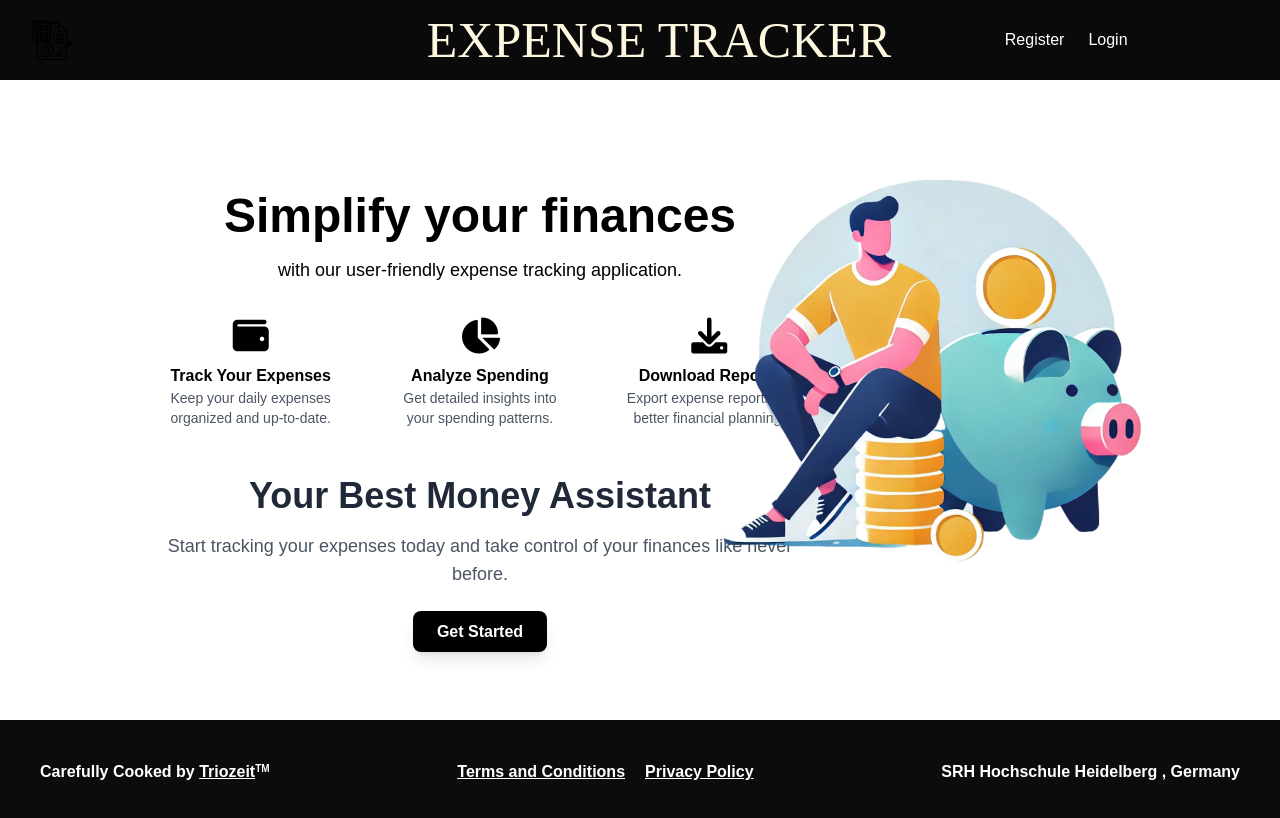
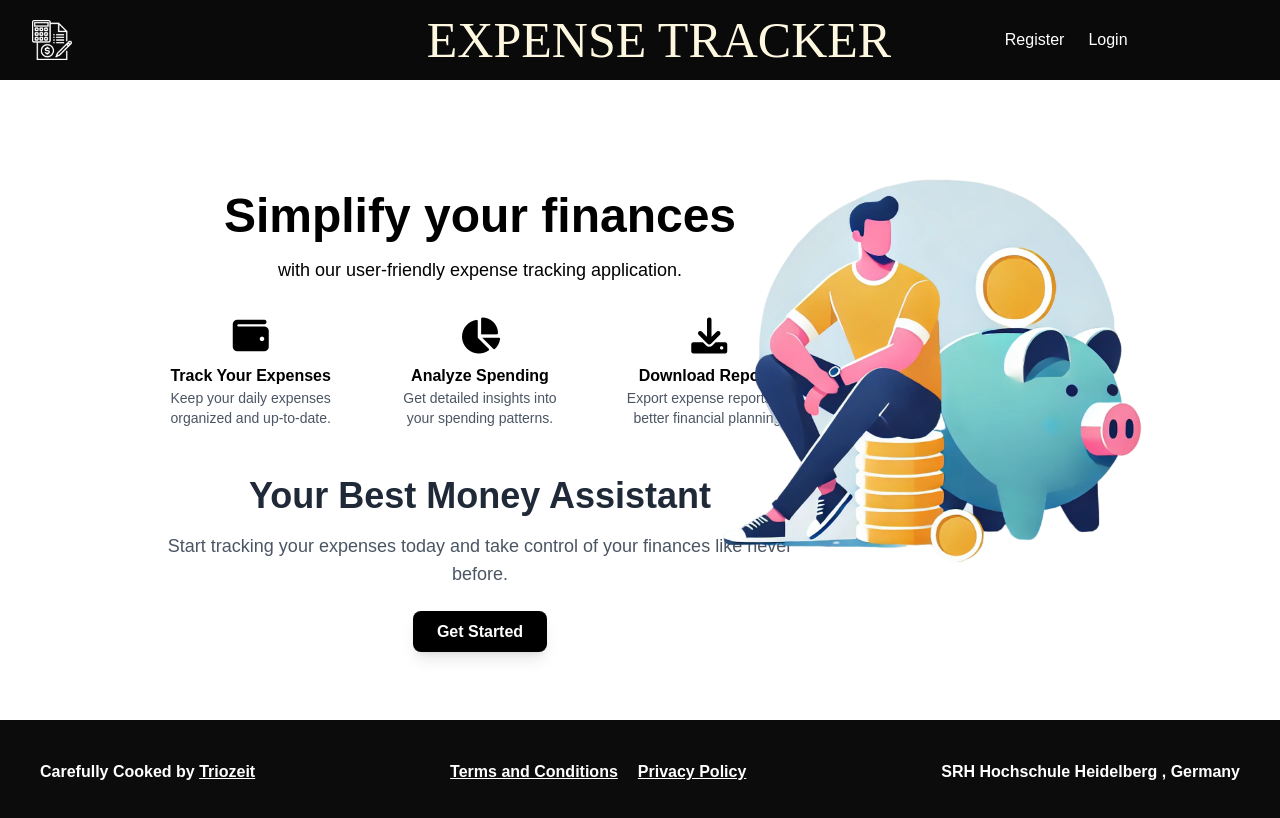
Before and after one commit to Study-Program-Applied-Computer-Science/udi-triozeit, a Vue app: page / in a window 1280 px wide. Shown: the top 818 px of the page. Built offline with nearby package versions, Linux system fonts and the light colour scheme; data requests are answered from the project's data file; what vue-loading-overlay would draw is missing.

Commit message:
small fix

```diff
--- a/db.json
+++ b/db.json
@@ -47,7 +47,7 @@
       "id": 7,
       "streak": 2,
       "addLimit": 7,
-      "lastLogin": "12/20/2024, 2:46:20 AM"
+      "lastLogin": "12/20/2024, 2:52:37 AM"
     },
     {
       "username": "MManu",
--- a/src/components/nav/Footer.vue
+++ b/src/components/nav/Footer.vue
@@ -1,7 +1,7 @@
 <template>
     <footer class="footer">
         <div class="info">
-            <p>Carefully Cooked by <a href="#">Triozeit</a><sup>TM</sup></p>
+            <p>Carefully Cooked by <a href="#">Triozeit</a></p>
         </div>
 
         <div class="conditions">
--- a/src/components/nav/Header.vue
+++ b/src/components/nav/Header.vue
@@ -2,7 +2,7 @@
   <header class="header">
 
     <div class="logo">
-      <router-link to="/"><img src="../../assets/accounting.png" alt=""></router-link>
+      <router-link to="/"><img src="../../assets/accounting.png" alt="" style="filter: invert(1);"></router-link>
     </div>
 
     <div class="title">
```
